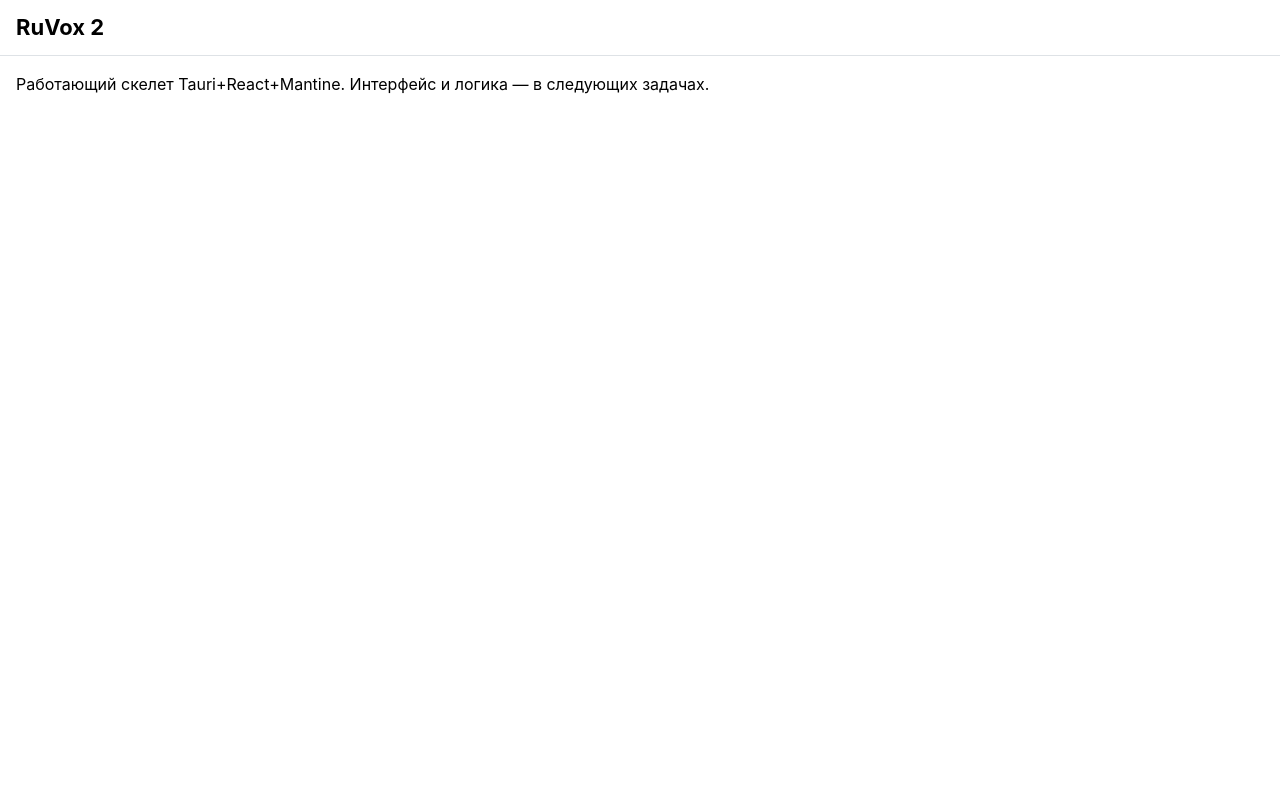
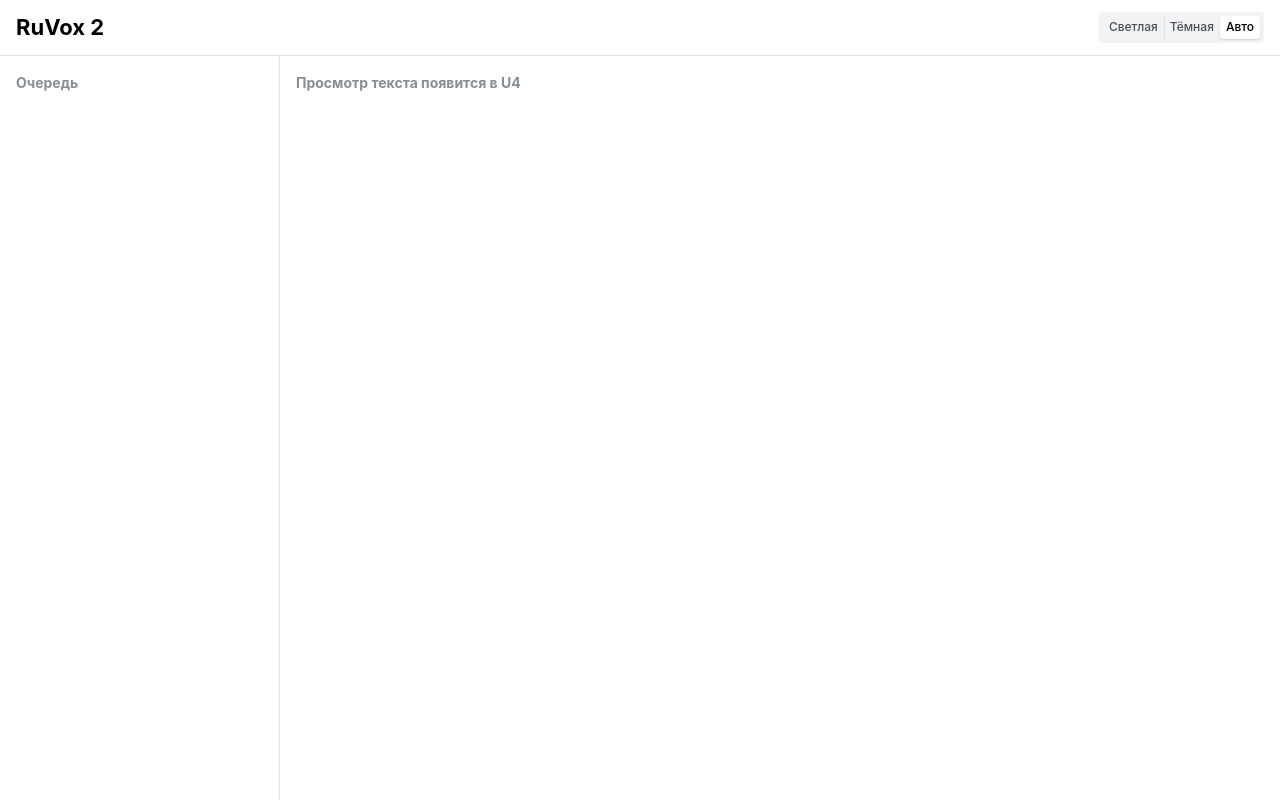
Before and after one commit to xilec/RuVox, a React (Vite) app: page / in a window 1280 px wide. Built offline with nearby package versions, Linux system fonts and the light colour scheme.

Commit message:
feat(ui): AppShell with theme switcher and typed Tauri bindings

```diff
--- a/src/App.tsx
+++ b/src/App.tsx
@@ -1,20 +1,16 @@
-import { AppShell, MantineProvider, Title } from '@mantine/core';
+import '@mantine/core/styles.css';
+import '@mantine/notifications/styles.css';
+import { MantineProvider } from '@mantine/core';
 import { ModalsProvider } from '@mantine/modals';
 import { Notifications } from '@mantine/notifications';
+import { AppShell } from './components/AppShell';
 
 export function App() {
   return (
     <MantineProvider defaultColorScheme="auto">
       <ModalsProvider>
         <Notifications />
-        <AppShell header={{ height: 56 }} padding="md">
-          <AppShell.Header>
-            <Title order={3} px="md" py="sm">RuVox 2</Title>
-          </AppShell.Header>
-          <AppShell.Main>
-            Работающий скелет Tauri+React+Mantine. Интерфейс и логика — в следующих задачах.
-          </AppShell.Main>
-        </AppShell>
+        <AppShell />
       </ModalsProvider>
     </MantineProvider>
   );
--- /dev/null
+++ b/src/components/AppShell.tsx
@@ -0,0 +1,31 @@
+import { AppShell as MantineAppShell, Title, Group } from '@mantine/core';
+import { ThemeSwitcher } from './ThemeSwitcher';
+
+export function AppShell() {
+  return (
+    <MantineAppShell
+      header={{ height: 56 }}
+      navbar={{ width: 280, breakpoint: 'sm' }}
+      padding="md"
+    >
+      <MantineAppShell.Header>
+        <Group h="100%" px="md" justify="space-between">
+          <Title order={3}>RuVox 2</Title>
+          <Group>
+            <ThemeSwitcher />
+          </Group>
+        </Group>
+      </MantineAppShell.Header>
+
+      <MantineAppShell.Navbar p="md">
+        <Title order={6} c="dimmed">Очередь</Title>
+        {/* QueueList placeholder (task U2) */}
+      </MantineAppShell.Navbar>
+
+      <MantineAppShell.Main>
+        {/* Player placeholder (U3) + TextViewer placeholder (U4) */}
+        <Title order={6} c="dimmed">Просмотр текста появится в U4</Title>
+      </MantineAppShell.Main>
+    </MantineAppShell>
+  );
+}
--- /dev/null
+++ b/src/components/ThemeSwitcher.tsx
@@ -0,0 +1,20 @@
+import { SegmentedControl, useMantineColorScheme } from '@mantine/core';
+
+type Scheme = 'light' | 'dark' | 'auto';
+
+export function ThemeSwitcher() {
+  const { colorScheme, setColorScheme } = useMantineColorScheme();
+  return (
+    <SegmentedControl
+      value={colorScheme}
+      onChange={(v) => setColorScheme(v as Scheme)}
+      size="xs"
+      data={[
+        { label: 'Светлая', value: 'light' },
+        { label: 'Тёмная', value: 'dark' },
+        { label: 'Авто', value: 'auto' },
+      ]}
+      aria-label="Переключение темы"
+    />
+  );
+}
```
Also changed, not shown: src/lib/tauri.ts (added, +168 -0 lines), 1 other file (tests, documents, lock files or other folders).
